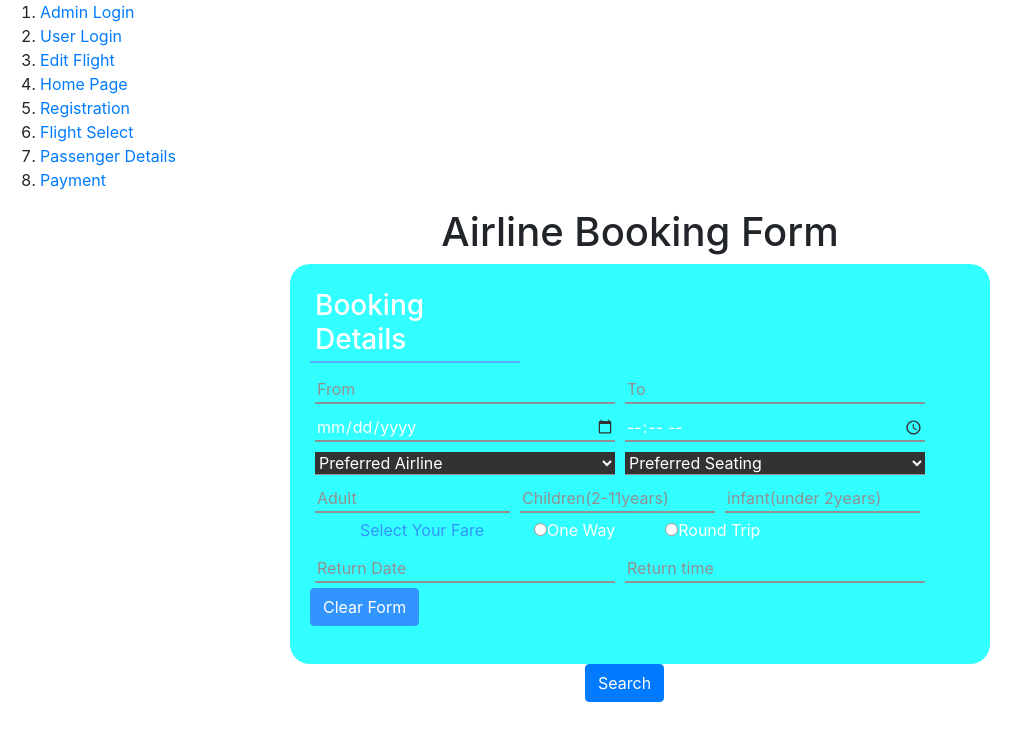
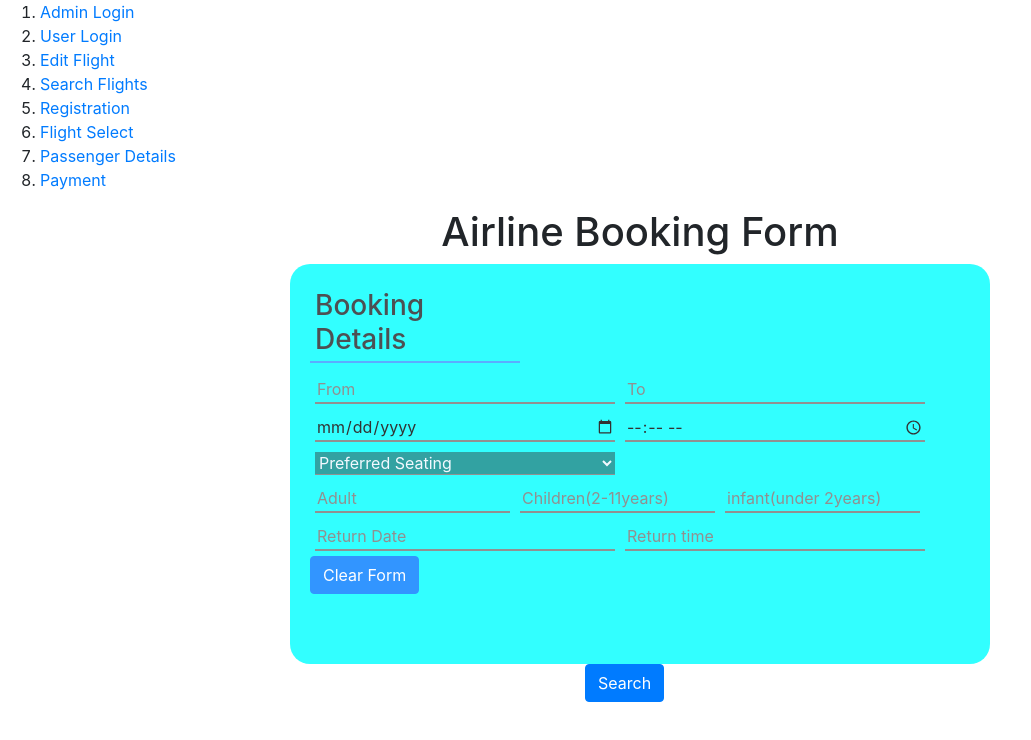
Before and after one commit to adityagadekar7/Angular-AirlineReservation, an Angular app: page /homepage in a window 1280 px wide. Shown: the top 740 px of the page, without its empty margins (0-1031 px from the left). Built offline with nearby package versions, Linux system fonts and the light colour scheme.

Commit message:
Commit by Aditya (Minor Changes)

```diff
--- a/src/app/app.component.html
+++ b/src/app/app.component.html
@@ -2,7 +2,7 @@
     <li><a routerLink="AdminLogin">Admin Login</a></li>
     <li><a routerLink="UserLogin">User Login</a></li>
     <li><a routerLink="EditFlight">Edit Flight</a></li>
-    <li><a routerLink="homepage">Home Page</a></li>
+    <li><a routerLink="homepage">Search Flights</a></li>
     <li><a routerLink="registration">Registration</a></li>
     <li><a routerLink="FlightSelect">Flight Select</a></li>
     <li><a routerLink="PassDet">Passenger Details</a></li>
--- a/src/app/components/home/home.component.css
+++ b/src/app/components/home/home.component.css
@@ -33,7 +33,7 @@ placeholder {
   border-right: none;
   outline: none;
   background: transparent;
-  color:white;
+  color:black;
 }
 
 #input2 #input-group {
--- a/src/app/components/home/home.component.html
+++ b/src/app/components/home/home.component.html
@@ -13,7 +13,7 @@
 
         <div id="form">
             <!--form-->
-            <h3 class="text-white">Booking Details</h3>
+            <h3 class="text-black">Booking Details</h3> <!--text-white-->
 
             <div id="input">
                 <!--input-->
@@ -21,17 +21,17 @@
                 <input type="text" id="input-group" name="to" [(ngModel)]="model.to" #to="ngModel" placeholder="To">
                 <input type="date" id="input-group" name="dd" [(ngModel)]="model.dd" #dd="ngModel" placeholder="Departure Date">
                 <input type="time" id="input-group" name="dt" [(ngModel)]="model.dt" #dt="ngModel" placeholder="Departure Time">
-                <select id="input-group" style="background: black;">
+                <!--<select id="input-group" style="background: black;">
             <option value="">Preferred Airline</option>
             <option value="">IndiGo</option>
             <option value="">AirIndia</option>
             <option value="">SpaceJet</option>
-          </select>
-                <select id="input-group" style="background: black;">
+          </select>-->
+                <select id="input-group" style="background: darkcyan; color: aliceblue;">
             <option value="">Preferred Seating</option>
             <option value="">Economy Class</option>
             <option value="">Business Class</option>
-            <option value="">First Class</option>
+            <!--<option value="">First Class</option>-->
           </select>
             </div>
 
@@ -43,14 +43,14 @@
             </div>
             <!--input2-->
 
-            <div id="input3">
-                <!--input3-->
+            <!-- <div id="input3">
+
                 <span id="input-group" class="text-primary">Select Your Fare</span>
                 <input type="radio" id="input-group" name="r">
                 <label class="text-white" for="input-group">One Way</label>
                 <input type="radio" id="input-group" name="r">
                 <label class="text-white" for="input-group">Round Trip</label>
-            </div>
+            </div> -->
             <!--input3-->
 
             <div id="input4">
--- a/src/app/components/registration/registration.component.html
+++ b/src/app/components/registration/registration.component.html
@@ -1,6 +1,7 @@
 <form class="form-group" #register="ngForm" name="register" (ngSubmit)="Register(register)">
   <div id="login-box">
-    <div class="left">
+    <div align="center">
+      <br>
       <h1>Sign up</h1>
       <select class="title">
         <option value="title">Title</option>
@@ -19,6 +20,7 @@
       <input type="submit" name="signup_submit" value="Sign up" />
     </div>
 
+    <!--
     <div class="right">
       <span class="loginwith">Sign in with<br />social network</span>
 
@@ -27,5 +29,6 @@
       <button class="social-signin google">Log in with Google+</button>
     </div>
     <div class="or">OR</div>
+    -->
   </div>
   </form>
```
